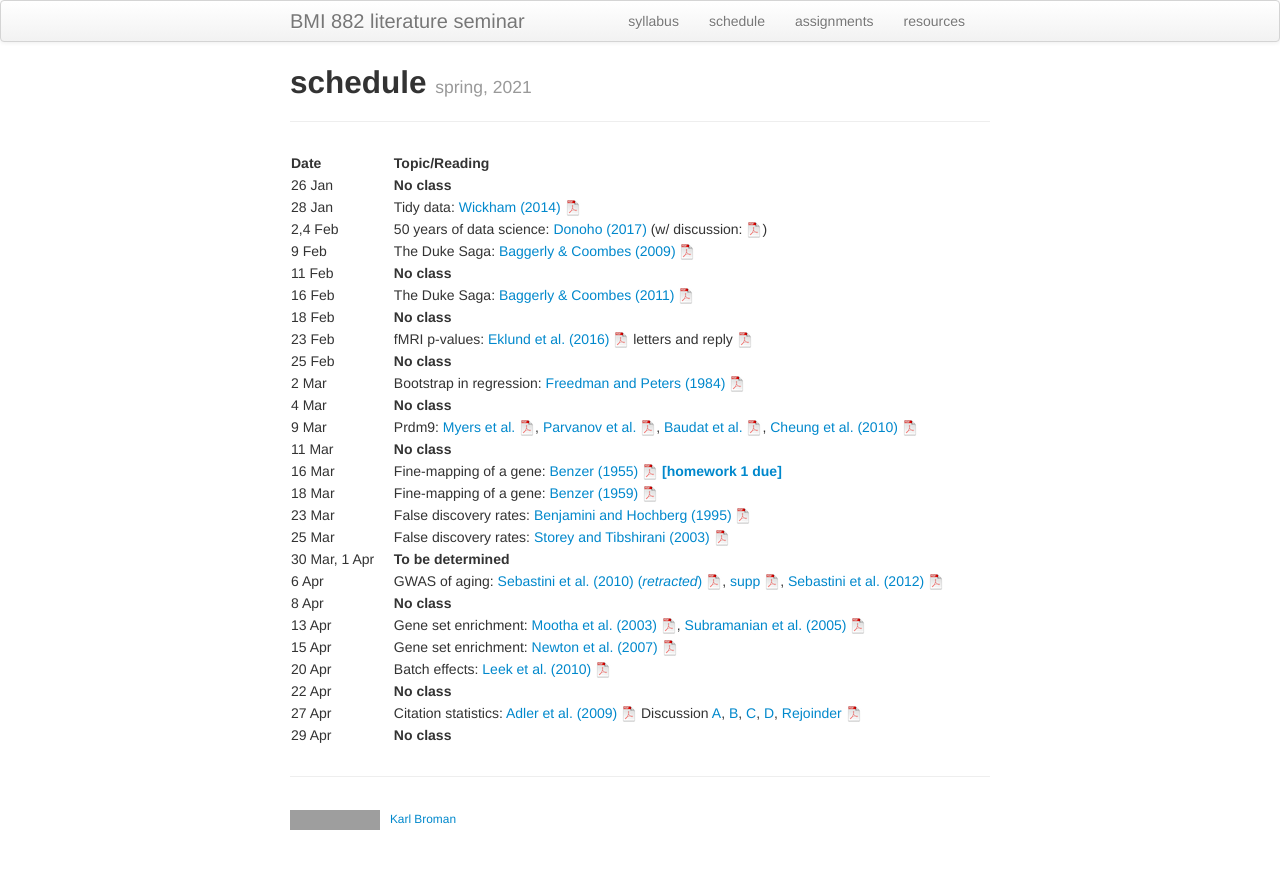
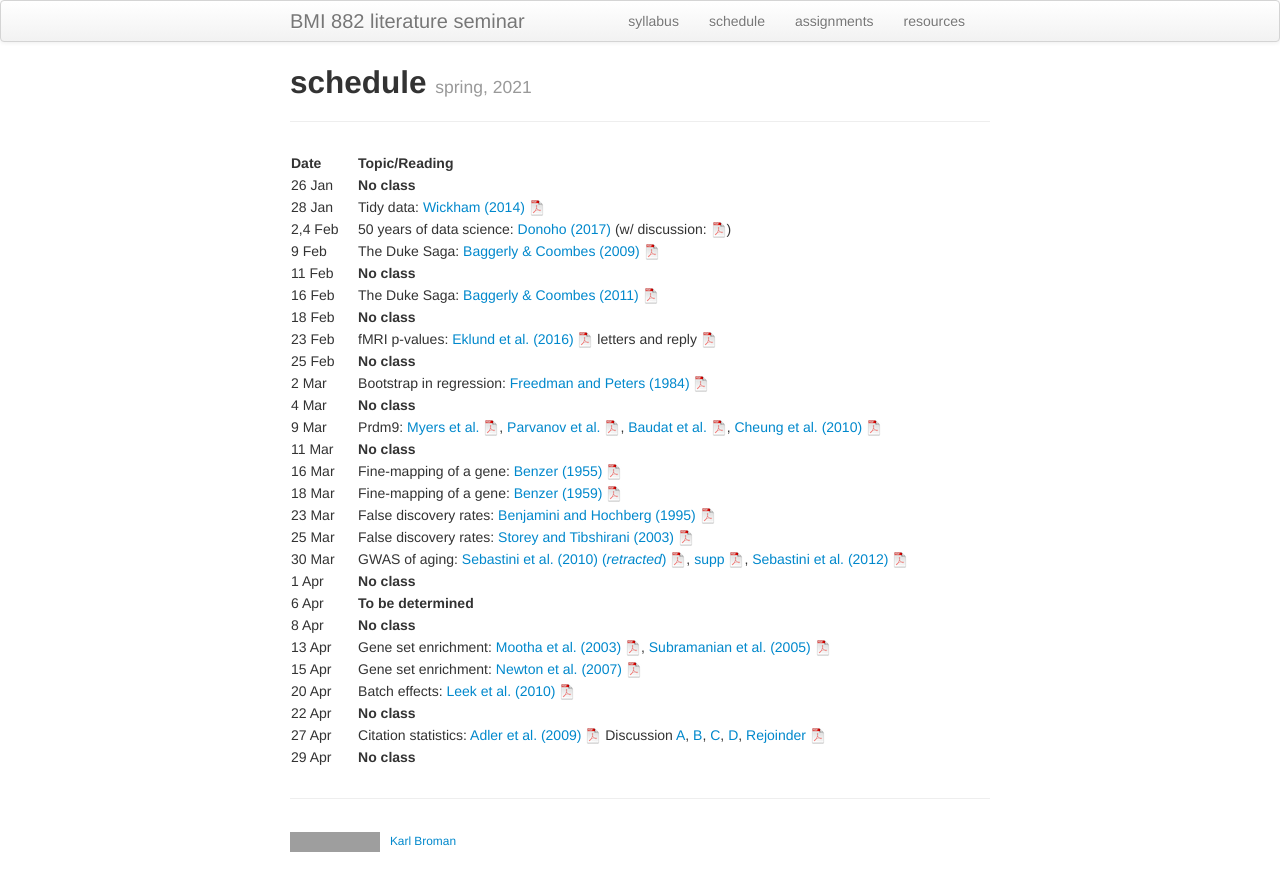
Before and after one commit to kbroman/BMI882_spring2023, a Jekyll site: the page built from schedule.md, in a window 1280 px wide. Shown: the top 891 px of the page. Built offline with Jekyll 4.4.1, drawn with Linux system fonts in a browser that asks for light colours; grey boxes are pictures that could not be loaded.

Commit message:
rearrange schecule a bit

```diff
--- a/schedule.md
+++ b/schedule.md
@@ -20,12 +20,13 @@ description: Schedule and readings for BMI 882, Biomedical data science scholarl
 | 4 Mar      |    | **No class**
 | 9 Mar       |    | Prdm9: [Myers et al.](https://doi.org/10.1126/science.1182363) [![pdf logo](icons/pdf-icon.png)](https://science.sciencemag.org/content/327/5967/876.full.pdf), [Parvanov et al.](https://doi.org/10.1126/science.1181495) [![pdf logo](icons/pdf-icon.png)](https://science.sciencemag.org/content/sci/327/5967/835.full.pdf), [Baudat et al.](https://doi.org/10.1126/science.1183439) [![pdf logo](icons/pdf-icon.png)](https://science.sciencemag.org/content/327/5967/836.full.pdf), [Cheung et al. (2010)](https://doi.org/10.1126/science.1187155) [![pdf logo](icons/pdf-icon.png)](https://science.sciencemag.org/content/sci/327/5967/791.full.pdf)
 | 11 Mar       |    | **No class** |
-| 16 Mar      |    | Fine-mapping of a gene: [Benzer (1955)](https://doi.org/10.1073/pnas.41.6.344) [![pdf logo](icons/pdf-icon.png)](https://www.pnas.org/content/pnas/41/6/344.full.pdf) [**\[homework 1 due\]**](hw1.html)
+| 16 Mar      |    | Fine-mapping of a gene: [Benzer (1955)](https://doi.org/10.1073/pnas.41.6.344) [![pdf logo](icons/pdf-icon.png)](https://www.pnas.org/content/pnas/41/6/344.full.pdf)
 | 18 Mar      |    | Fine-mapping of a gene: [Benzer (1959)](https://doi.org/10.1073/pnas.45.11.1607) [![pdf logo](icons/pdf-icon.png)](https://www.pnas.org/content/pnas/45/11/1607.full.pdf)
 | 23 Mar      |    | False discovery rates: [Benjamini and Hochberg (1995)](https://doi.org/10.1111/j.2517-6161.1995.tb02031.x) [![pdf logo](icons/pdf-icon.png)](http://bit.ly/32ovGFh)
 | 25 Mar      |    | False discovery rates: [Storey and Tibshirani (2003)](https://doi.org/10.1073/pnas.1530509100) [![pdf logo](icons/pdf-icon.png)](https://www.pnas.org/content/pnas/100/16/9440.full.pdf)
-| 30 Mar, 1 Apr   |    | **To be determined** |
-|  6 Apr      |    | GWAS of aging: [Sebastini et al. (2010) (_retracted_)](https://doi.org/10.1126/science.1190532) [![pdf logo](icons/pdf-icon.png)](assets/sebastini2010.pdf), [supp](https://science.sciencemag.org/content/suppl/2010/06/30/science.1190532.DC1) [![pdf logo](icons/pdf-icon.png)](https://science.sciencemag.org/content/sci/suppl/2010/06/30/science.1190532.DC1/Sebastiani_SOM.pdf), [Sebastini et al. (2012)](https://doi.org/10.1371/journal.pone.0029848) [![pdf logo](icons/pdf-icon.png)](https://journals.plos.org/plosone/article/file?id=10.1371/journal.pone.0029848&type=printable)
+| 30 Mar      |    | GWAS of aging: [Sebastini et al. (2010) (_retracted_)](https://doi.org/10.1126/science.1190532) [![pdf logo](icons/pdf-icon.png)](assets/sebastini2010.pdf), [supp](https://science.sciencemag.org/content/suppl/2010/06/30/science.1190532.DC1) [![pdf logo](icons/pdf-icon.png)](https://science.sciencemag.org/content/sci/suppl/2010/06/30/science.1190532.DC1/Sebastiani_SOM.pdf), [Sebastini et al. (2012)](https://doi.org/10.1371/journal.pone.0029848) [![pdf logo](icons/pdf-icon.png)](https://journals.plos.org/plosone/article/file?id=10.1371/journal.pone.0029848&type=printable)  |
+|  1 Apr      |    | **No class** |
+|  6 Apr      |    | **To be determined** |
 |  8 Apr      |    | **No class** |
 | 13 Apr      |    | Gene set enrichment: [Mootha et al. (2003)](https://doi.org/10.1038/ng1180) [![pdf logo](icons/pdf-icon.png)](assets/mootha2003.pdf), [Subramanian et al. (2005)](https://doi.org/10.1073/pnas.0506580102) [![pdf logo](icons/pdf-icon.png)](https://www.pnas.org/content/pnas/102/43/15545.full.pdf)
 | 15 Apr      |    | Gene set enrichment: [Newton et al. (2007)](https://doi.org/10.1214/07-AOAS104) [![pdf logo](icons/pdf-icon.png)](https://projecteuclid.org/download/pdfview_1/euclid.aoas/1183143730)
```
